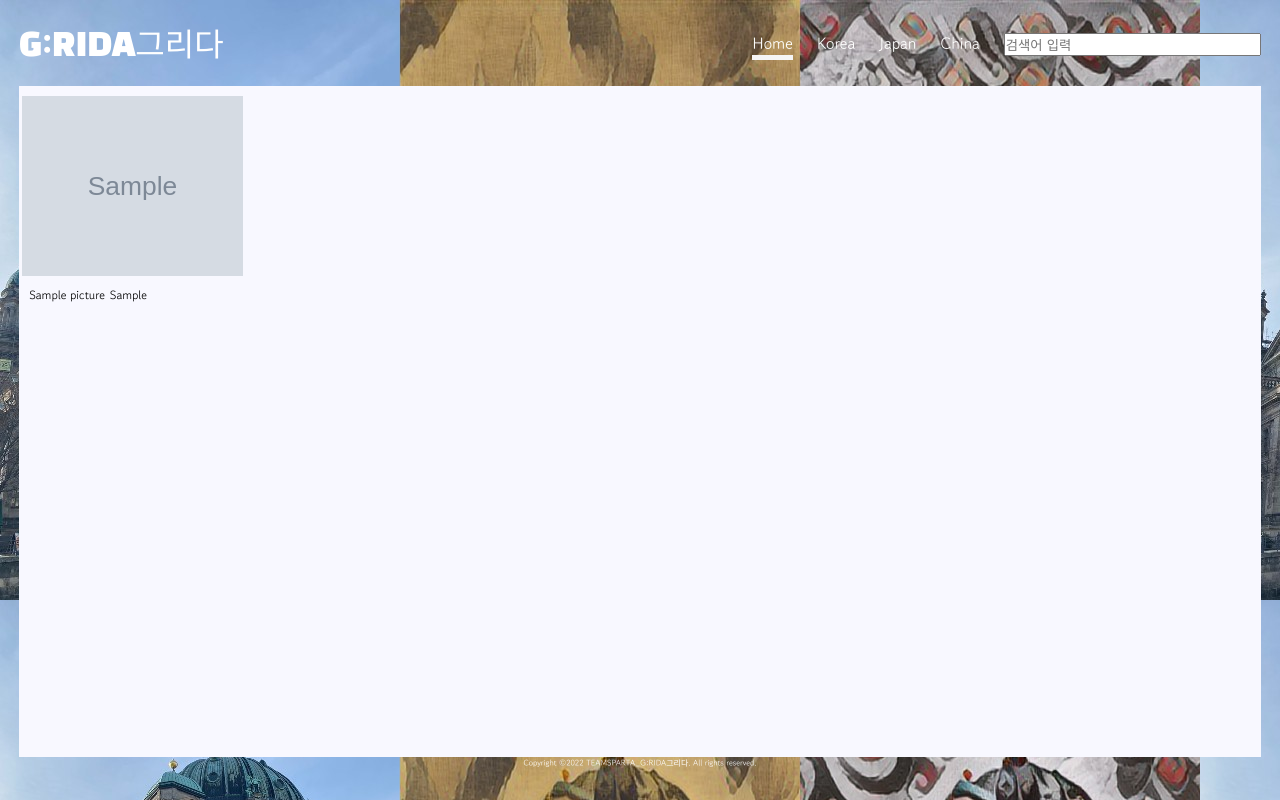
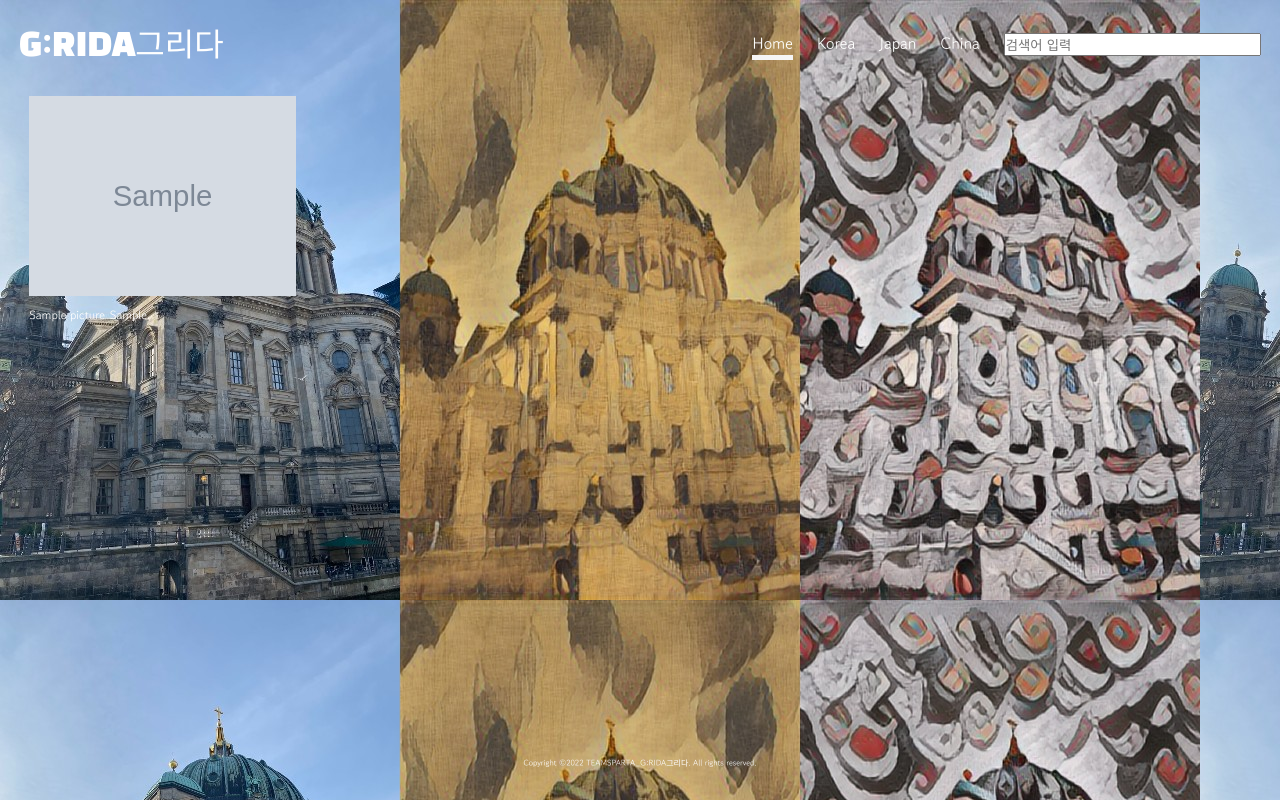
Before and after one commit to teamsixsense/webserver, a Django app: a page that uses templates/list.html in a window 1280 px wide. Run offline with Django 4.2, Linux system fonts and the light colour scheme; tables that the repository leaves empty hold one stand-in row (values such as "Sample post"); grey boxes marked "Sample" are stand-in pictures; parts of the project's set-up code (start-up, migrations or seed data) failed here and were passed over; some web fonts are replaced.

Commit message:
added css_alam

```diff
--- a/static/css/list.css
+++ b/static/css/list.css
@@ -3,7 +3,7 @@ ul, li{
 }
 
 .list_wrap {
-    background-color: ghostwhite;
+    /*background-color: ghostwhite;*/
     display: block;
     width: 100%;
     height: 100%;
@@ -39,7 +39,7 @@ ul, li{
 }
 .list_item_box .list_img_cont>a{
     text-decoration: none;
-    /*color: white;*/
-    color: black;
+    color: white;
+    /*color: black;*/
     font-size: 12px;
 }
--- a/templates/list.html
+++ b/templates/list.html
@@ -11,7 +11,7 @@
                     {% for pic in picture_list %}
                         <li class="item">
                             <div class="list_img">
-                                <a><img class="img" src="{{ pic.image.url }}" style="height: 180px;margin-right: -12px;margin-left: -7px;"></a>
+                                <img class="img" src="{{ pic.image.url }}" href="{% url 'detail' pic.pk %}" style="height: 200px">
                             </div>
                             <div class="list_img_cont">
                                 <a href="{% url 'detail' pic.pk %}">{{ pic.name }}</a>
```
